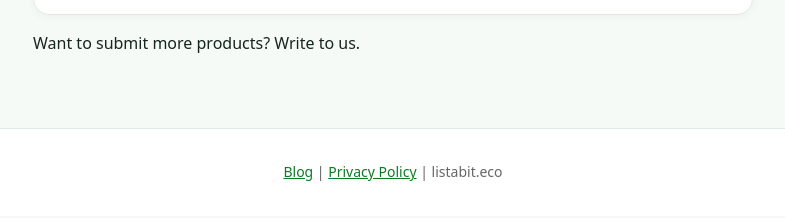
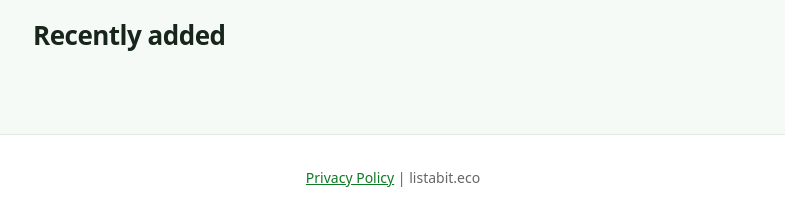
Before and after one commit to listabiteco/listabit-website, a browser extension: page listabit.eco/index.html in a window 1280 px wide. Shown: the part 2025-2243 px from the top of the page, without its empty margins (247-1032 px from the left). Drawn offline with Linux system fonts and the light colour scheme; no server answers.

Commit message:
blog kiveve privacy frissitve, submit felul

```diff
--- a/listabit.eco/index.html
+++ b/listabit.eco/index.html
@@ -53,9 +53,6 @@ footer a { color: #0f7a26; }
 </div>
 <p>Listabit is not a price comparison site. The goal is reuse and sustainability.</p>
 
-<h2>Recently added</h2>
-<div id="recent">Loading...</div>
-
 <h2>Submit a product</h2>
 <p>Found a product you sell or want to see in Listabit? Paste one link below. We review it manually and find where else the same product is available.</p>
 <form id="form" class="card">
@@ -73,9 +70,12 @@ footer a { color: #0f7a26; }
 <div id="msg"></div>
 </form>
 <p>Want to submit more products? Write to us.</p>
+
+<h2>Recently added</h2>
+<div id="recent">Loading...</div>
 </main>
 <footer>
-<a href="blog/index.html">Blog</a> | <a href="privacy.html">Privacy Policy</a> | listabit.eco
+<a href="privacy.html">Privacy Policy</a> | listabit.eco
 </footer>
 <script src="config.js"></script>
 <script>
```
Also changed, not shown: listabit.eco/privacy.html (+1 -1 lines).
